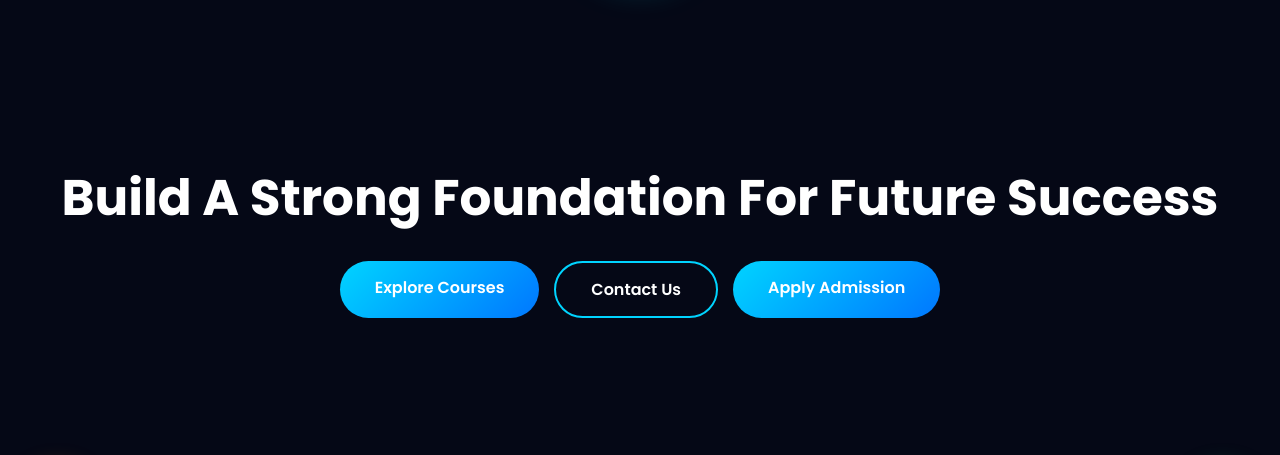
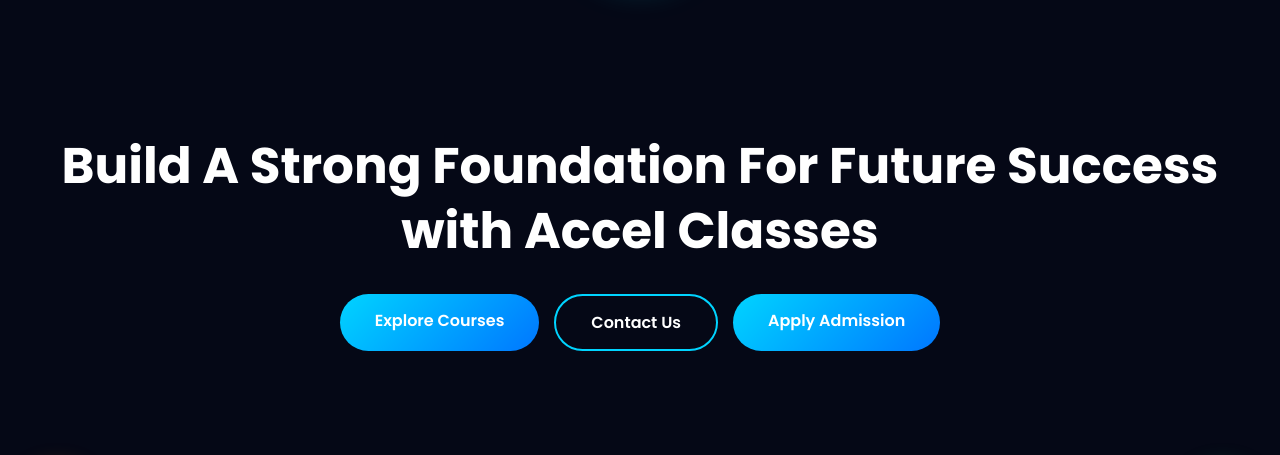
Before and after one commit to sagarkumar23459-eng/demo-coching, a plain HTML site: page index.html in a window 1280 px wide. Shown: the part 248-703 px from the top of the page. Drawn offline with Linux system fonts and the light colour scheme.

Commit message:
change home page

```diff
--- a/index.html
+++ b/index.html
@@ -98,7 +98,7 @@
 
         <h1>
             Build A Strong Foundation
-            For Future Success
+            For Future Success with Accel Classes
         </h1>
 
         <div class="hero-buttons">
```
